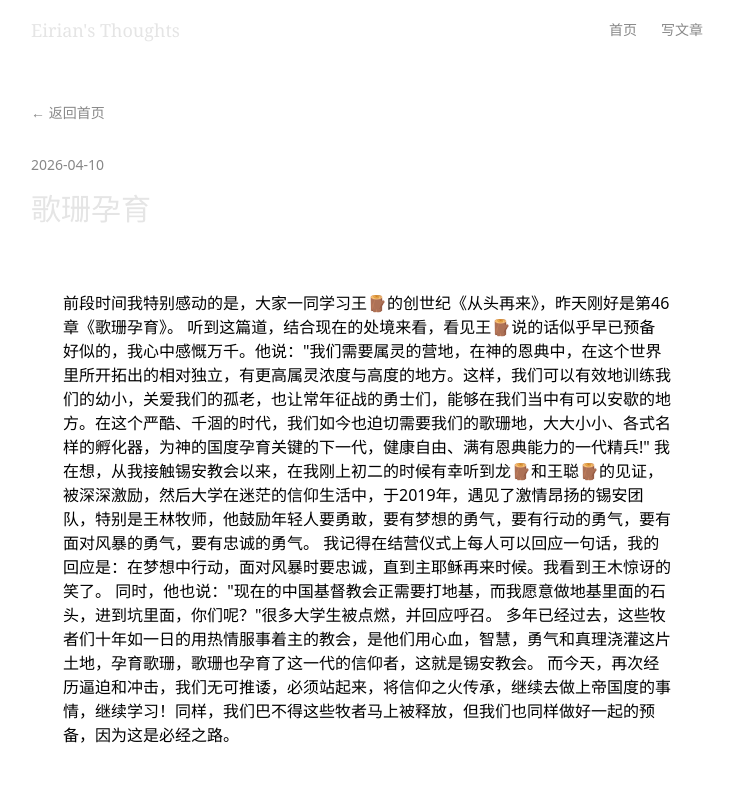
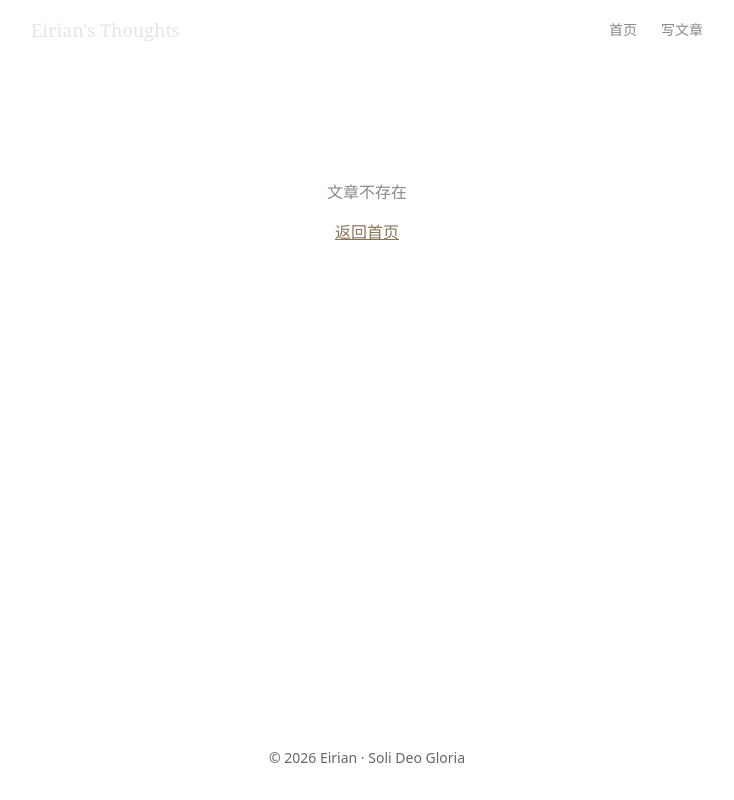
Before and after one commit to Eirian-design/my-thoughts, a Next.js app: page /post/geshan in a window 1280 px wide. Shown: the top 800 px of the page, without its empty margins (273-1007 px from the left). Built offline with nearby package versions, Linux system fonts and the light colour scheme.

Commit message:
删除文章: geshan

```diff
--- a/src/data/posts.ts
+++ b/src/data/posts.ts
@@ -43,21 +43,5 @@ export const posts = [
   //   content: `文章正文...
   //   可以换行
   //   `,
-  // },
-
-  {
-    id: "geshan",
-    title: "歌珊孕育",
-    excerpt: `前几天我特别感动的是，大家一同学习王🪵的创世纪《从头再来》，昨天刚好是第46章《歌珊孕育》。
-听到这篇道，结合现在的处境来看，看见王🪵说的话似乎早已预备好似的，我心中感慨万千。他说："我们需要属...`,
-    date: "2026-04-10",
-    tags: [],
-    content: `前段时间我特别感动的是，大家一同学习王🪵的创世纪《从头再来》，昨天刚好是第46章《歌珊孕育》。
-听到这篇道，结合现在的处境来看，看见王🪵说的话似乎早已预备好似的，我心中感慨万千。他说："我们需要属灵的营地，在神的恩典中，在这个世界里所开拓出的相对独立，有更高属灵浓度与高度的地方。这样，我们可以有效地训练我们的幼小，关爱我们的孤老，也让常年征战的勇士们，能够在我们当中有可以安歇的地方。在这个严酷、千涸的时代，我们如今也迫切需要我们的歌珊地，大大小小、各式名样的孵化器，为神的国度孕育关键的下一代，健康自由、满有恩典能力的一代精兵!"
-我在想，从我接触锡安教会以来，在我刚上初二的时候有幸听到龙🪵和王聪🪵的见证，被深深激励，然后大学在迷茫的信仰生活中，于2019年，遇见了激情昂扬的锡安团队，特别是王林牧师，他鼓励年轻人要勇敢，要有梦想的勇气，要有行动的勇气，要有面对风暴的勇气，要有忠诚的勇气。
-我记得在结营仪式上每人可以回应一句话，我的回应是：在梦想中行动，面对风暴时要忠诚，直到主耶稣再来时候。我看到王木惊讶的笑了。
-同时，他也说："现在的中国基督教会正需要打地基，而我愿意做地基里面的石头，进到坑里面，你们呢？"很多大学生被点燃，并回应呼召。
-多年已经过去，这些牧者们十年如一日的用热情服事着主的教会，是他们用心血，智慧，勇气和真理浇灌这片土地，孕育歌珊，歌珊也孕育了这一代的信仰者，这就是锡安教会。
-而今天，再次经历逼迫和冲击，我们无可推诿，必须站起来，将信仰之火传承，继续去做上帝国度的事情，继续学习！同样，我们巴不得这些牧者马上被释放，但我们也同样做好一起的预备，因为这是必经之路。`,
-  },
+  // },},
 ];
```
